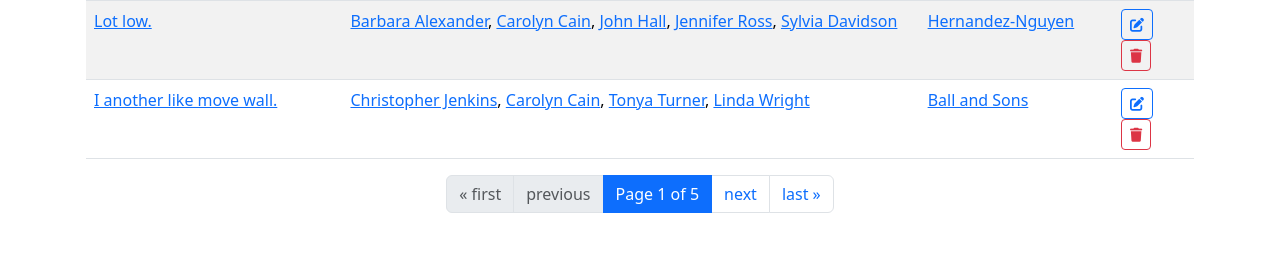
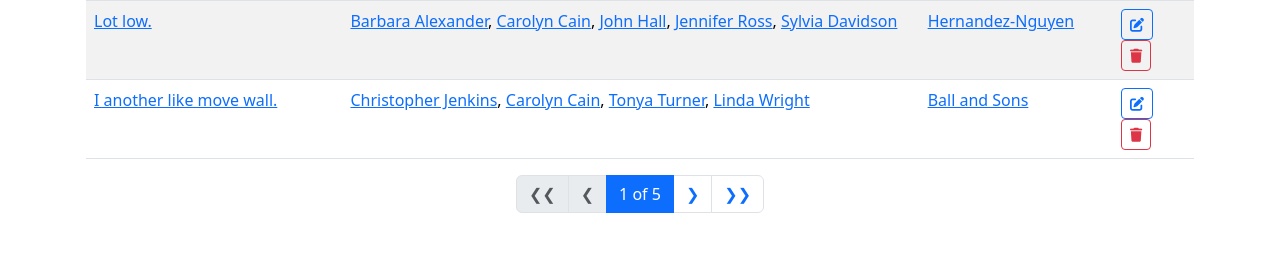
Before and after one commit to jbhonest/publishing-portal, a Django app: page /books/ in a window 1280 px wide. Shown: the part 924-1185 px from the top of the page. Run offline with Django 5.2, Linux system fonts and the light colour scheme; data comes from the database, SQL or seed files in the repository; both versions use the stored data as it was after the commit; some libraries are stand-ins or nearby versions.

Commit message:
minor changes

```diff
--- a/book_app/management/commands/generate_fake_data.py
+++ b/book_app/management/commands/generate_fake_data.py
@@ -17,7 +17,7 @@ class Command(BaseCommand):
 
         # Generate publishers
         publishers = []
-        for _ in range(10):
+        for _ in range(20):
             publisher = Publisher(
                 name=fake.company(),
                 address=fake.address(),
--- a/book_app/templates/book_app/book_list.html
+++ b/book_app/templates/book_app/book_list.html
@@ -56,39 +56,39 @@
     <ul class="pagination justify-content-center">
         {% if page_obj.has_previous %}
         <li class="page-item">
-            <a class="page-link" href="?page=1">&laquo; first</a>
+            <a class="page-link" href="?page=1">❮❮</a>
         </li>
         <li class="page-item">
-            <a class="page-link" href="?page={{ page_obj.previous_page_number }}">previous</a>
+            <a class="page-link" href="?page={{ page_obj.previous_page_number }}">❮</a>
         </li>
         {% else %}
         <li class="page-item disabled">
-            <span class="page-link">&laquo; first</span>
+            <span class="page-link">❮❮</span>
         </li>
         <li class="page-item disabled">
-            <span class="page-link">previous</span>
+            <span class="page-link">❮</span>
         </li>
         {% endif %}
 
         <li class="page-item active">
             <span class="page-link">
-                Page {{ page_obj.number }} of {{ page_obj.paginator.num_pages }}
+                {{ page_obj.number }} of {{ page_obj.paginator.num_pages }}
             </span>
         </li>
 
         {% if page_obj.has_next %}
         <li class="page-item">
-            <a class="page-link" href="?page={{ page_obj.next_page_number }}">next</a>
+            <a class="page-link" href="?page={{ page_obj.next_page_number }}">❯</a>
         </li>
         <li class="page-item">
-            <a class="page-link" href="?page={{ page_obj.paginator.num_pages }}">last &raquo;</a>
+            <a class="page-link" href="?page={{ page_obj.paginator.num_pages }}">❯❯</a>
         </li>
         {% else %}
         <li class="page-item disabled">
-            <span class="page-link">next</span>
+            <span class="page-link">❯</span>
         </li>
         <li class="page-item disabled">
-            <span class="page-link">last &raquo;</span>
+            <span class="page-link">❯❯</span>
         </li>
         {% endif %}
     </ul>
```
Also changed, not shown: book_app/templates/book_app/author_list.html (+9 -9 lines), book_app/templates/book_app/publisher_list.html (+9 -9 lines), db.sqlite3.
